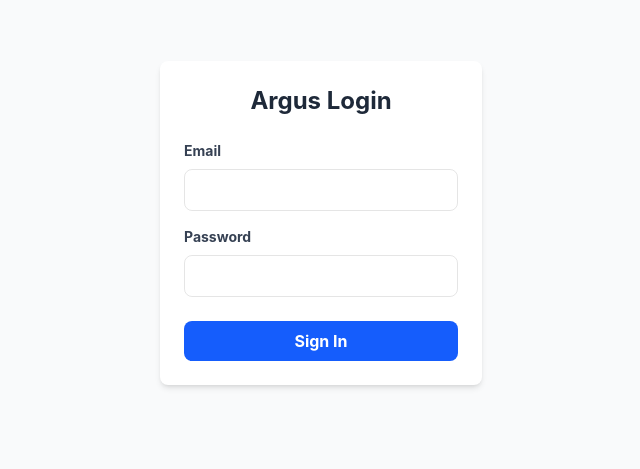
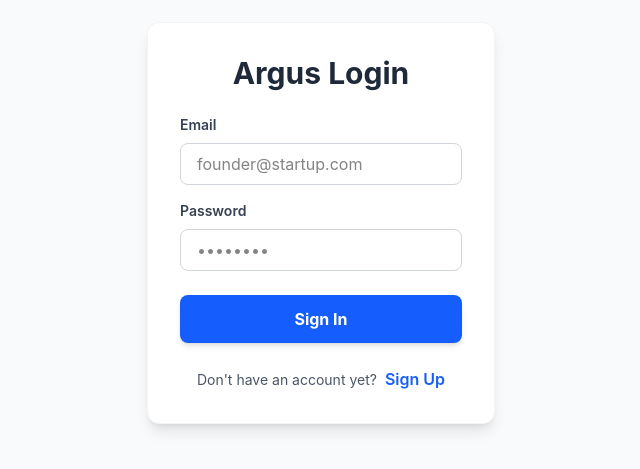
Before and after one commit to DesisProject/Argus_Project, a React (Vite) app: page / in a window 1280 px wide. Shown: the part 197-666 px from the top of the page, without its empty margins (319-959 px from the left). Built offline with nearby package versions, Linux system fonts and the light colour scheme.

Commit message:
Updated for signup

```diff
--- a/src/app/components/LoginForm.tsx
+++ b/src/app/components/LoginForm.tsx
@@ -1,59 +1,96 @@
-// src/components/LoginForm.tsx
 import React, { useState } from 'react';
-import { loginUser } from '../services/auth';
+import { loginUser, registerUser } from '../services/auth';
 
 export const LoginForm = ({ onLoginSuccess }: { onLoginSuccess: () => void }) => {
+    // This state controls whether we show the Login or Register form
+    const [isLoginMode, setIsLoginMode] = useState(true);
+
     const [email, setEmail] = useState('');
     const [password, setPassword] = useState('');
     const [error, setError] = useState('');
+    const [successMsg, setSuccessMsg] = useState('');
 
     const handleSubmit = async (e: React.FormEvent) => {
         e.preventDefault();
         setError('');
+        setSuccessMsg('');
 
         try {
-            await loginUser(email, password);
-            onLoginSuccess(); // Tell the main App that login worked!
-        } catch (err) {
-            setError('Failed to log in. Please check your credentials.');
+            if (isLoginMode) {
+                // Handle Sign In
+                await loginUser(email, password);
+                onLoginSuccess(); // Let App.tsx know we are in!
+            } else {
+                // Handle Sign Up
+                await registerUser(email, password);
+                setSuccessMsg('Account created successfully! You can now sign in.');
+                setIsLoginMode(true); // Automatically flip back to login mode
+                setPassword(''); // Clear the password field for security
+            }
+        } catch (err: any) {
+            setError(err.message || 'Something went wrong. Please try again.');
         }
     };
 
     return (
-        <div className="max-w-md mx-auto mt-10 p-6 bg-white rounded-lg shadow-md">
-            <h2 className="text-2xl font-bold mb-6 text-center text-gray-800">Argus Login</h2>
-            {error && <p className="text-red-500 mb-4 text-center">{error}</p>}
+        <div className="max-w-md mx-auto mt-10 p-8 bg-white rounded-xl shadow-lg border border-gray-100">
+            <h2 className="text-3xl font-bold mb-6 text-center text-gray-800">
+                {isLoginMode ? 'Argus Login' : 'Create Argus Account'}
+            </h2>
+
+            {/* Show error or success messages */}
+            {error && <div className="bg-red-50 text-red-600 p-3 rounded mb-4 text-sm text-center">{error}</div>}
+            {successMsg && <div className="bg-green-50 text-green-600 p-3 rounded mb-4 text-sm text-center">{successMsg}</div>}
 
             <form onSubmit={handleSubmit}>
                 <div className="mb-4">
-                    <label className="block text-gray-700 text-sm font-bold mb-2">Email</label>
+                    <label className="block text-gray-700 text-sm font-semibold mb-2">Email</label>
                     <input
                         type="email"
                         value={email}
                         onChange={(e) => setEmail(e.target.value)}
-                        className="w-full px-3 py-2 border rounded-lg focus:outline-none focus:ring-2 focus:ring-blue-500"
+                        className="w-full px-4 py-2 border border-gray-300 rounded-lg focus:outline-none focus:ring-2 focus:ring-blue-500 transition"
+                        placeholder="founder@startup.com"
                         required
                     />
                 </div>
 
                 <div className="mb-6">
-                    <label className="block text-gray-700 text-sm font-bold mb-2">Password</label>
+                    <label className="block text-gray-700 text-sm font-semibold mb-2">Password</label>
                     <input
                         type="password"
                         value={password}
                         onChange={(e) => setPassword(e.target.value)}
-                        className="w-full px-3 py-2 border rounded-lg focus:outline-none focus:ring-2 focus:ring-blue-500"
+                        className="w-full px-4 py-2 border border-gray-300 rounded-lg focus:outline-none focus:ring-2 focus:ring-blue-500 transition"
+                        placeholder="••••••••"
                         required
                     />
                 </div>
 
                 <button
                     type="submit"
-                    className="w-full bg-blue-600 text-white font-bold py-2 px-4 rounded-lg hover:bg-blue-700 transition duration-200"
+                    className="w-full bg-blue-600 text-white font-bold py-3 px-4 rounded-lg hover:bg-blue-700 active:bg-blue-800 transition duration-200 shadow-md"
                 >
-                    Sign In
+                    {isLoginMode ? 'Sign In' : 'Sign Up'}
                 </button>
             </form>
+
+            {/* The Toggle Switch */}
+            <div className="mt-6 text-center">
+                <p className="text-gray-600 text-sm">
+                    {isLoginMode ? "Don't have an account yet?" : "Already have an account?"}
+                    <button
+                        onClick={() => {
+                            setIsLoginMode(!isLoginMode);
+                            setError('');
+                            setSuccessMsg('');
+                        }}
+                        className="ml-2 text-blue-600 font-semibold hover:text-blue-800 hover:underline transition"
+                    >
+                        {isLoginMode ? 'Sign Up' : 'Sign In'}
+                    </button>
+                </p>
+            </div>
         </div>
     );
 };
```
Also changed, not shown: 1 other file (tests, documents, lock files or other folders).
